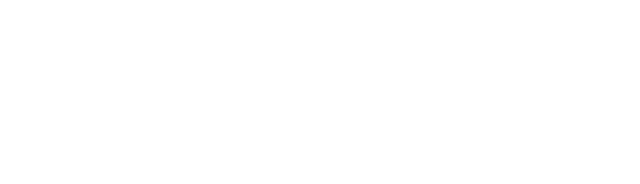
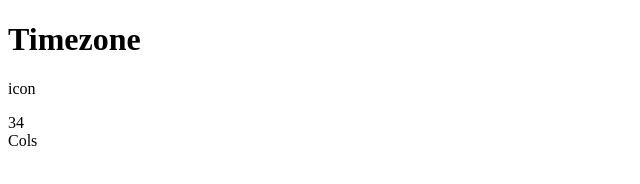
Before and after one commit to ShemmyYo/weather-api-js, a plain HTML site: page index.html in a window 1280 px wide. Shown: the whole page, without its empty margins (0-640 px from the left). Drawn offline with Linux system fonts and the light colour scheme.

Commit message:
html complete

```diff
--- a/index.html
+++ b/index.html
@@ -10,6 +10,13 @@
     <title>Weather API</title>
 </head>
 <body>
-
+    <div class="location">
+        <h1 class="location-timezone">Timezone</h1>
+        <p>icon</p>
+    </div>
+    <div class="temperature">
+        <div class="temperature-degree">34</div>
+        <div class="temperature-discription">Cols</div>
+    </div>
 </body>
 </html>
```
